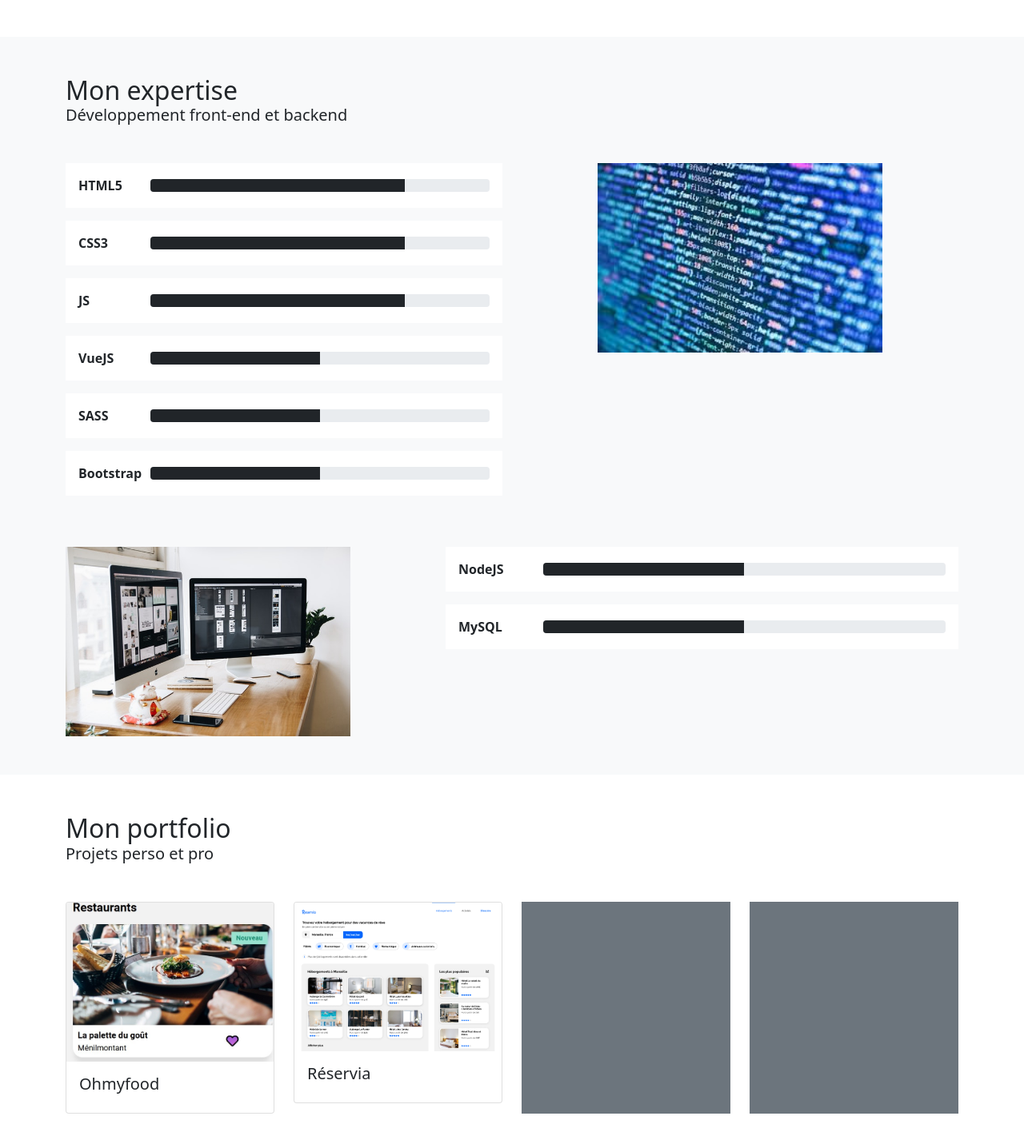
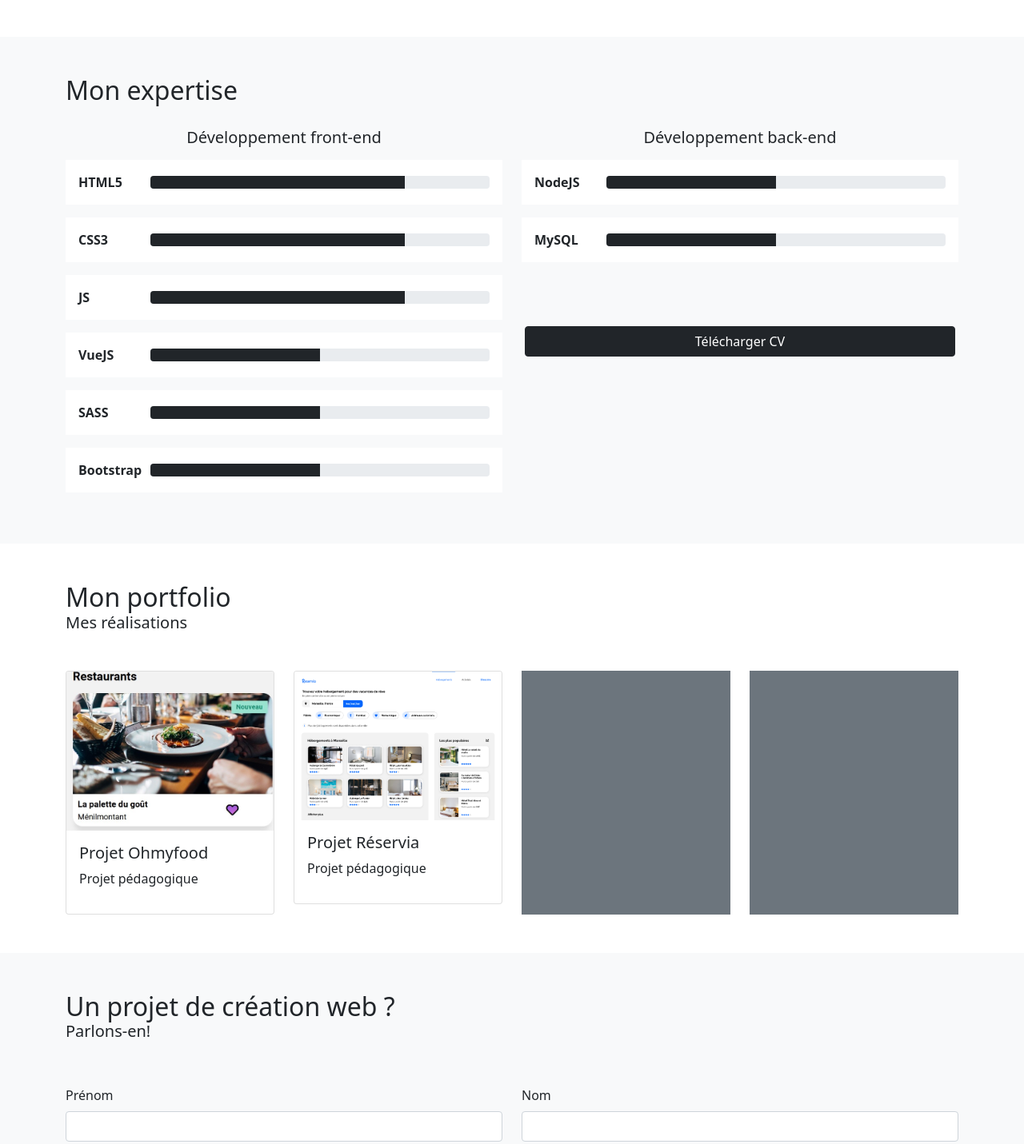
Before and after one commit to HZDevops/Housna-Zoubeiri-Portfolio, a plain HTML site: page index.html in a window 1280 px wide. Shown: the part 644-2075 px from the top of the page at 80% size. Drawn offline with nearby package versions, Linux system fonts and the light colour scheme; a script that the page names is missing.

Commit message:
modification front-end et backend

```diff
--- a/index.html
+++ b/index.html
@@ -27,10 +27,13 @@
                 <div id="navbarNav" class="collapse navbar-collapse justify-content-end" id="navbarNav">
                     <ul class="navbar-nav">
                        <li class="nav-item">
-                            <a class="nav-link" href="#expertise">Expertises</a>
+                            <a class="nav-link" href="#expertise">Expertise</a>
                         </li>
                         <li class="nav-item">
                             <a class="nav-link" href="#portfolio">Portfolio</a>
+                        </li>
+                        <li class="nav-item">
+                            <a class="nav-link" href="parcours.html">Mon parcours</a>
                         </li>
                         <li class="nav-item">
                             <a class="nav-link" href="#contact">Contact</a>
@@ -58,11 +61,11 @@
         <section id="expertise" class="py-5 bg-light">
             <div class="container">
                 <h2 class="mb-0">Mon expertise</h2>
-                <h3 class="fw-light fs-5">Développement front-end et backend</h3>
+
                 <!-- Front-end -->
-                <div class="row gy-4 mt-4">
+                <div class="row gy-4 mt-1">
                     <div class="col-12 col-md-6">
-
+                        <h3 class="fw-light fs-5 mb-3 text-md-center">Développement front-end</h3>
                         <!-- Progress bar -->
                         <div class="mb-3 p-3 bg-white">
                             <div class="row align-items-center">
@@ -162,17 +165,10 @@
                             </div>
                         </div>
                     </div>
-                    <div class="col-12 offset-md-1 col-md-4">
-                        <img src="./img/code.jpg" alt="écran montrant du code php" width="100%">
-                    </div>
-                </div>
 
-                <!-- Back-end -->
-                <div class="row gy-4 mt-4">
-                    <div class="col-12 col-md-4">
-                        <img src="./img/design.jpg" alt="écran montrant des designs" width="100%">
-                    </div>
-                    <div class="col-12 order-first offset-md-1 col-md-7 order-md-last">
+                    <!-- Back-end -->
+                    <div class="col-12 col-md-6">
+                        <h3 class="fw-light fs-5 mb-3 text-md-center">Développement back-end</h3>
                         <div class="mb-3 p-3 bg-white">
                             <div class="row align-items-center">
                                 <div class="col-5 col-sm-4 col-lg-3 col-xl-2">
@@ -183,7 +179,7 @@
                                 <div class="col">
                                     <div class="progress">
                                         <div class="progress-bar bg-dark w-50" role="progressbar" aria-valuenow="75" aria-valuemin="0"
-                                            aria-valuemax="100">
+                                                aria-valuemax="100">
                                         </div>
                                     </div>
                                 </div>
@@ -199,10 +195,15 @@
                                 <div class="col">
                                     <div class="progress">
                                         <div class="progress-bar bg-dark w-50" role="progressbar" aria-valuenow="100" aria-valuemin="0"
-                                            aria-valuemax="100">
+                                                aria-valuemax="100">
                                         </div>
                                     </div>
                                 </div>
+                            </div>
+                        </div>
+                        <div class="mb-3 p-3">
+                            <div class="row align-items-center mt-5">
+                                <a href="#" type="button" class="btn btn-dark">Télécharger CV</a>
                             </div>
                         </div>
                     </div>
@@ -212,14 +213,15 @@
         <section id="portfolio" class="py-5">
             <div class="container">
                 <h2 class="mb-0">Mon portfolio</h2>
-                <h3 class="fw-light fs-5">Projets perso et pro</h3>
+                <h3 class="fw-light fs-5">Mes réalisations</h3>
                 <div class="row gy-4 mt-4">
                     <div class="col-3">
                         <div class="card">
                             <img src="./img/Ohmyfood2.jpg" class="card-img-top" alt="...">
                             <div class="card-body">
-                                <h5 class="card-title">Ohmyfood</h5>
-                                <a href="https://hzdevops.github.io/HousnaZoubeiri_3_21062021/" class="stretched-link"></a>
+                                <h5 class="card-title">Projet Ohmyfood</h5>
+                                <p>Projet pédagogique</p>
+                                <a href="ohmyfood-detail.html" class="stretched-link"></a>
                             </div>
                         </div>
                     </div>
@@ -227,8 +229,9 @@
                         <div class="card">
                             <img src="./img/Reservia.png" class="card-img-top" alt="...">
                             <div class="card-body">
-                                <h5 class="card-title">Réservia</h5>
-                                <a href="https://hzdevops.github.io/HousnaZoubeiri_2_11052021/" class="stretched-link"></a>
+                                <h5 class="card-title">Projet Réservia</h5>
+                                <p>Projet pédagogique</p>
+                                <a href="reservia-detail.html" class="stretched-link"></a>
                             </div>
                         </div>
                     </div>
```
Also changed, not shown: parcours.html (added, +20 -0 lines), ohmyfood-detail.html (added), reservia-detail.html (added).
